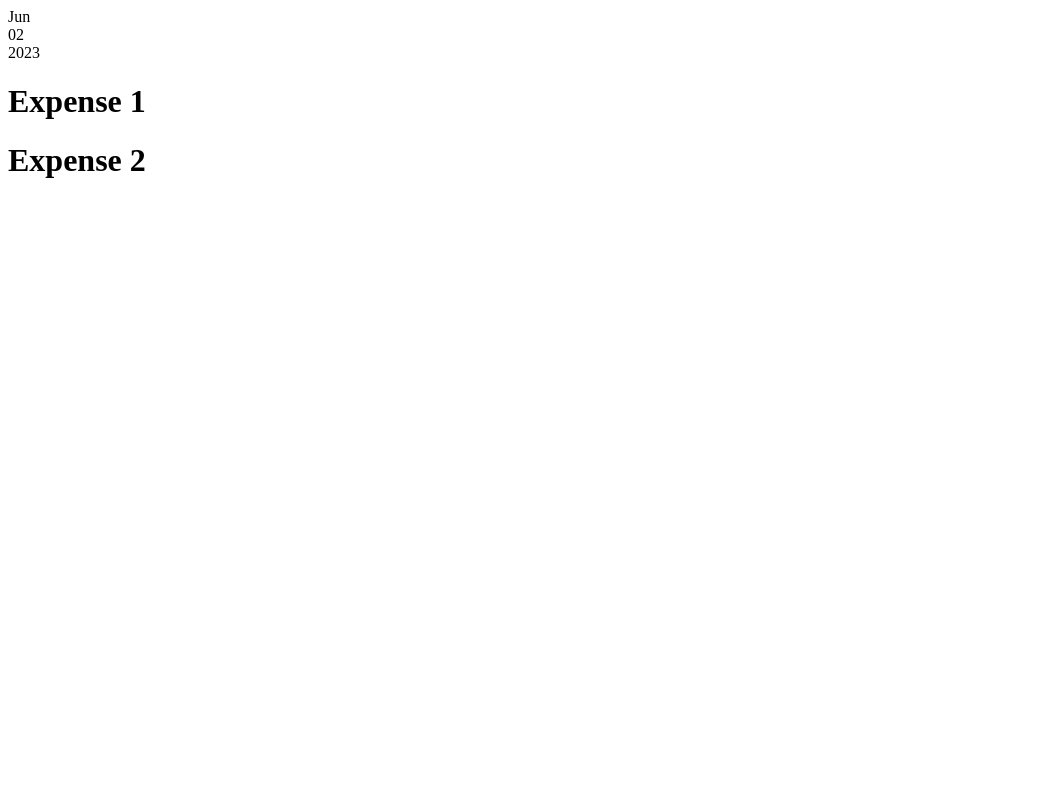
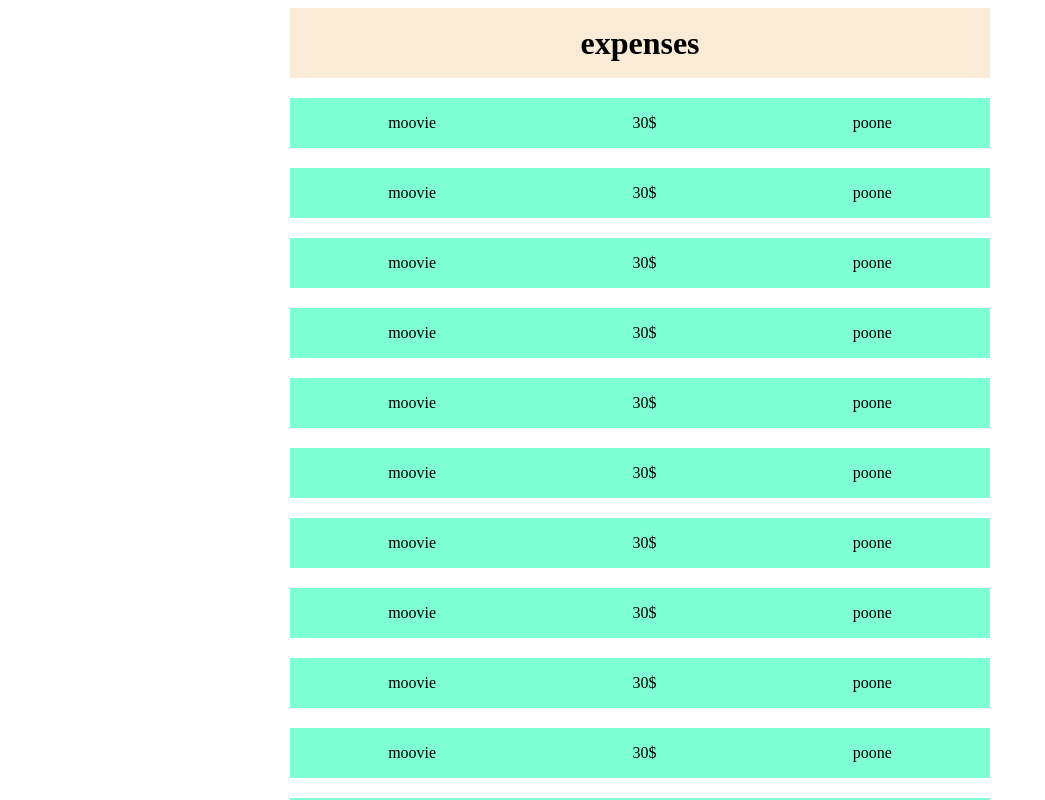
Before and after one commit to arifahd92/sharpener_react, a React (Create React App) app: page / in a window 1280 px wide. Shown: the top 800 px of the page, without its empty margins (0-1045 px from the left). Built offline with nearby package versions, Linux system fonts and the light colour scheme.

Commit message:
wrapping and arrow function

```diff
--- a/src/App.js
+++ b/src/App.js
@@ -1,10 +1,12 @@
 import React from "react";
 import CreateElement from "./components/CreateElement";
+import ExpenseItem from "./ExpenseItem";
+import Wrapper from "./components/Wrapper";
 
 export default function App() {
   return (
     <div>
-      <CreateElement date={new Date()} />
+      <Wrapper />
     </div>
   );
 }
--- a/src/components/ExpenseItem.js
+++ b/src/ExpenseItem.js
@@ -1,5 +1,5 @@
 import React from "react";
-import ExpenseDate from "./ExpenseDate";
+import ExpenseDate from "./components/ExpenseDate";
 
 export default function ExpenseItem({ title, amount, location, date }) {
   return (
--- a/src/components/ExpenseApp.js
+++ b/src/components/ExpenseApp.js
@@ -1,5 +1,5 @@
 import React from 'react'
-import ExpenseItem from './ExpenseItem';
+import ExpenseItem from '../ExpenseItem';
 
 export default function ExpenseApp() {
     let date = new Date()
--- a/src/components/Wrapper.js
+++ b/src/components/Wrapper.js
@@ -1,7 +1,7 @@
 import React from "react";
-import Expenses from "./Expenses";
+import Expenses from "./ui/Expenses";
 
-export default function Wrapper() {
+const Wrapper = () => {
     const expensedata = [
         {
             name: "moovie",
@@ -31,3 +31,4 @@ export default function Wrapper() {
         </div>
     );
 }
+export default Wrapper
--- a/src/components/Expenses.js
+++ b/src/components/ui/Expenses.js
@@ -1,7 +1,7 @@
 import React from "react";
 import "./expenses.css";
 
-export default function Expenses({ name, amount, location }) {
+const Expenses = ({ name, amount, location }) => {
   return (
     <div className="maincont">
       <div className="cont-item">
@@ -12,3 +12,4 @@ export default function Expenses({ name, amount, location }) {
     </div>
   );
 }
+export default Expenses
```
Also changed, not shown: src/components/ui/expenses.css (renamed from src/components/expenses.css).
